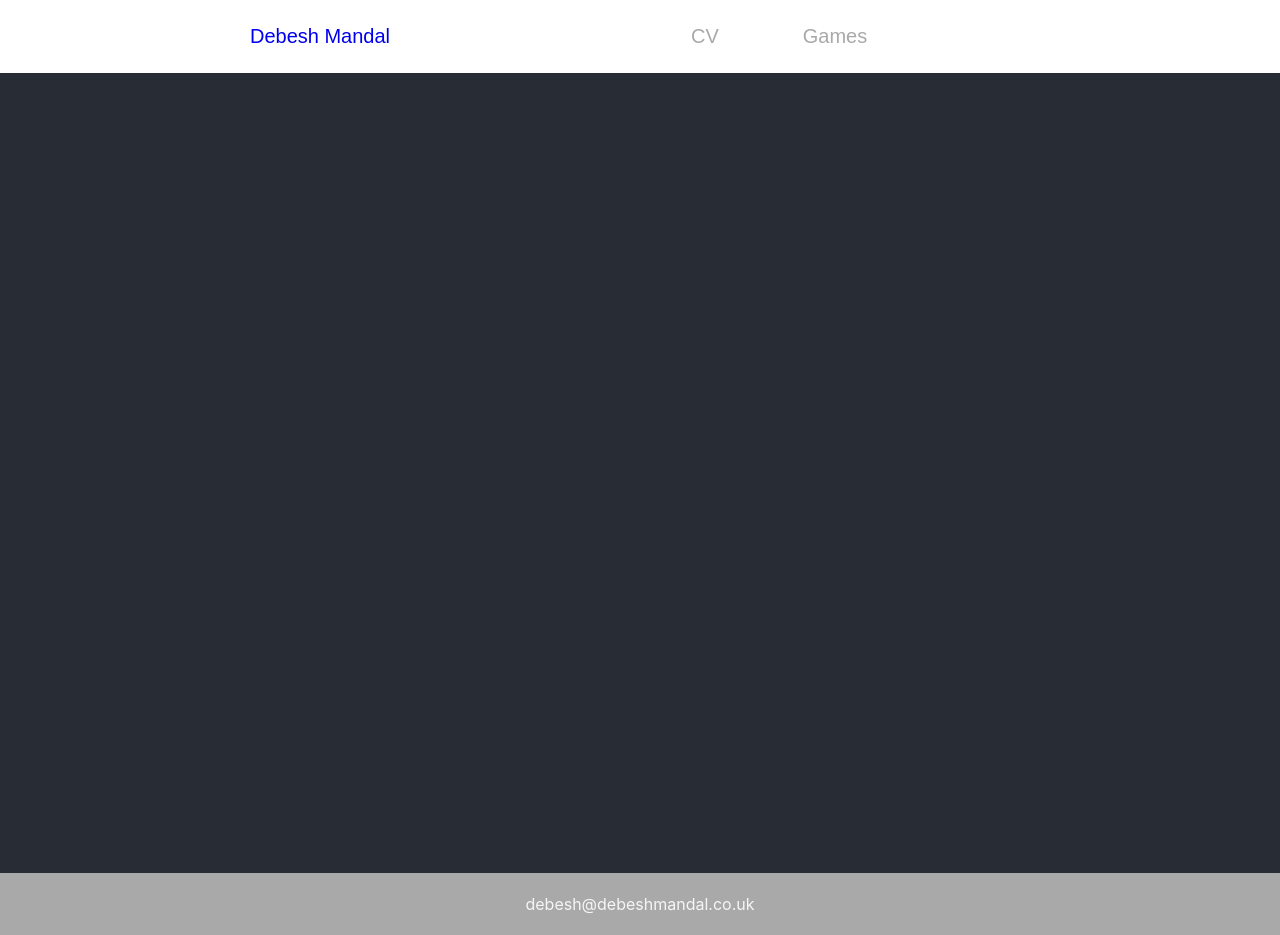
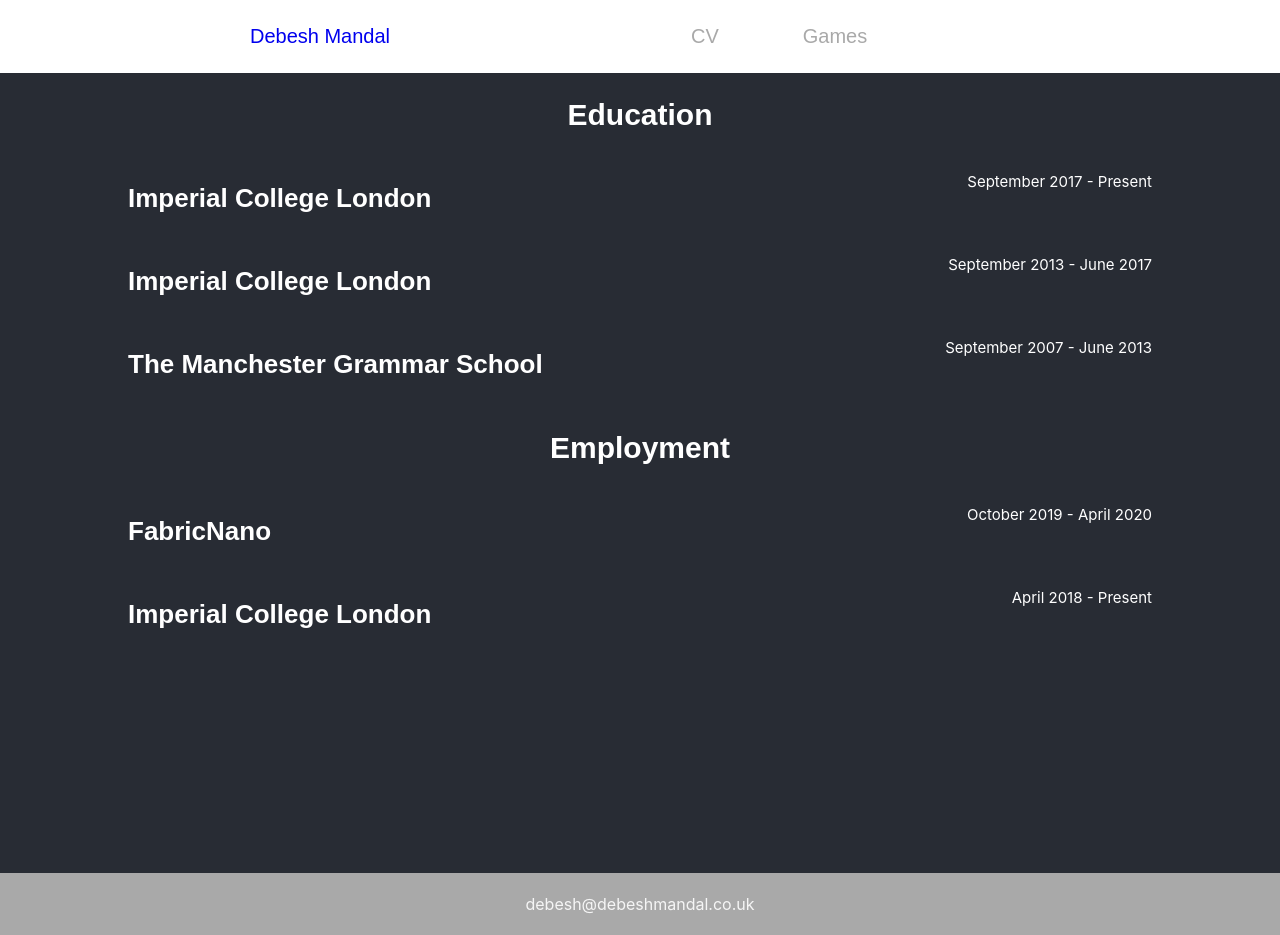
Before and after one commit to debeshmandal/debeshmandal.github.io, a React (Create React App) app: page /#/cv in a window 1280 px wide. Built offline with nearby package versions, Linux system fonts and the light colour scheme.

Commit message:
updated CV sections and also using HashRouter

```diff
--- a/src/App.js
+++ b/src/App.js
@@ -9,7 +9,7 @@
 import CV from './components/cv';
 import Games from './components/games'
 
-function App(props) {
+function App() {
   return (
     <div>
       <Header />
--- a/src/components/cv.js
+++ b/src/components/cv.js
@@ -2,15 +2,34 @@
 import '../styles/cv.css';
 
 function CVComponent (props) {
-    return <div><h2>{props.name}</h2></div>
+  return <div className="section"><h2>{props.name}</h2>{props.content}</div>
+}
+
+function CVEntry (props) {
+  let [date_from, date_to] = props.date
+  return (
+    <div className="section-header">
+      <h3 className='employer'>{props.employer}</h3>
+      <p className='date'>{date_from} - {date_to}</p>
+    </div>
+  );
 }
 
 function Education () {
-    return <CVComponent name='Education' />
+  let content = [
+    <CVEntry employer='Imperial College London' date={['September 2017', 'Present']} key={0}/>,
+    <CVEntry employer='Imperial College London' date={['September 2013', 'June 2017']} key={1}/>,
+    <CVEntry employer='The Manchester Grammar School' date={['September 2007', 'June 2013']} key={2}/>
+  ];
+  return <CVComponent name='Education' content={content} />
 }
 
 function Employment () {
-    return <CVComponent name='Employment' />
+  let content = [
+    <CVEntry employer='FabricNano' date={['October 2019', 'April 2020']} key={0}/>,
+    <CVEntry employer='Imperial College London' date={['April 2018', 'Present']} key={1}/>
+  ];
+  return <CVComponent name='Employment' content={content}/>
 }
 
 function CV () {
--- a/src/components/header.js
+++ b/src/components/header.js
@@ -42,8 +42,6 @@
 
 function Header () {
   return (
-    <div className="App">
-      <header className="App-header">
     <div className="header container topnav">
       <p className="logo-text"><Link to='/'>Debesh Mandal</Link></p>
       <div className="menu">
@@ -51,8 +49,6 @@
         <Burger />
       </div>
     </div>
-      </header>
-    </div>
   );
 };
 
--- a/src/index.js
+++ b/src/index.js
@@ -3,12 +3,12 @@
 import './index.css';
 import App from './App';
 import * as serviceWorker from './serviceWorker';
-import { BrowserRouter } from "react-router-dom";
+import { HashRouter } from "react-router-dom";
 
 ReactDOM.render(
-  <BrowserRouter>
+  <HashRouter>
     <App />
-  </BrowserRouter>,
+  </HashRouter>,
   document.getElementById('root')
 );
 
--- a/src/styles/cv.css
+++ b/src/styles/cv.css
@@ -1,3 +1,29 @@
-.crazy {
-    font-size: 50px;
+.section {
+  font-size: inherit;
+  text-align: center;
+  width: 80%;
 }
+
+.section-header {
+  display: flex;
+  flex-direction: row;
+  justify-content: space-evenly;
+  align-content: center;
+  text-align: center;
+}
+
+.date {
+  text-align: right;
+  font-size: 15px;
+  flex: 1
+}
+
+.grade {
+  font-size: inherit;
+}
+
+.employer {
+  text-align: left;
+  font-size: inherit;
+  flex: 2
+}
```
Lines whose indentation alone changed are shown as unchanged.
